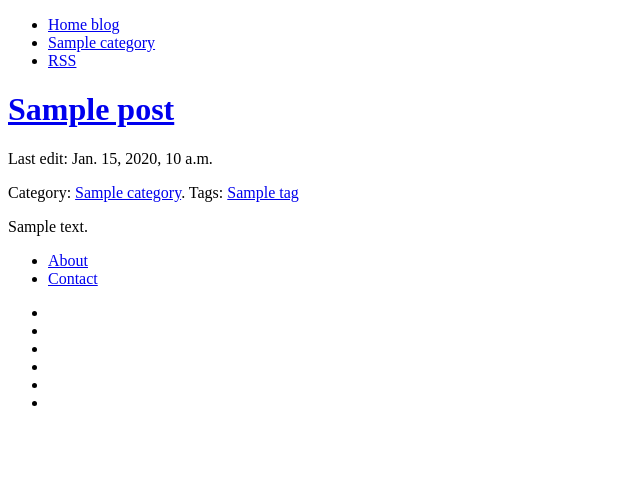
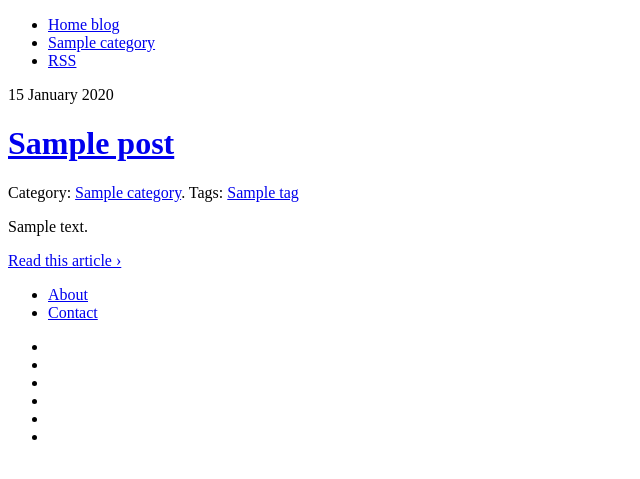
Before and after one commit to juanwolf/django_blog, a Django app: page / in a window 1280 px wide. Shown: the part 151-630 px from the top of the page, without its empty margins (0-640 px from the left). Run offline with Django 3.2, Linux system fonts and the light colour scheme; tables that the repository leaves empty hold one stand-in row (values such as "Sample post"); some libraries are stand-ins or nearby versions.

Commit message:
Added inheritance to posts template.

```diff
--- a/juanwolf_s_blog/blogengine/views.py
+++ b/juanwolf_s_blog/blogengine/views.py
@@ -86,6 +86,22 @@ class PostDetailView(IndexView):
         # Call the base implementation first to get a context
         # Add in a querySet the category
         context = self.get_context_categories()
+        posts = Post.objects.order_by('-pub_date')
+        post = self.get_queryset()
+        i = 0
+        while not(posts[i] == post) :
+            i += 1
+        context['has_next_post'] = i > 0
+        if context['has_next_post'] :
+            context['next_post'] = posts[i - 1]
+
+        context['has_previous_post'] = i <= len(posts)
+        if context['has_previous_post'] :
+            context['previous_post'] = posts[i + 1]
+
+
+
+
         return context
 
 class PostsFeed(Feed):
--- a/juanwolf_s_blog/templates/blogengine/category_detail.html
+++ b/juanwolf_s_blog/templates/blogengine/category_detail.html
@@ -10,7 +10,7 @@
    <h1> {{ category.name }} </h1>
    <p class="description category-desc"> {{ category.description}}</p>
    {% for post in post_list %}
-        {% include "blogengine/includes/post_template.html" %}
+        {% include "blogengine/post_preview_template.html" %}
    {% endfor %}
 
    {% endblock %}
--- a/juanwolf_s_blog/templates/blogengine/category_list.html
+++ b/juanwolf_s_blog/templates/blogengine/category_list.html
@@ -9,7 +9,7 @@
             <a id="category-{{category.slug_en}}"href="{{ category.get_absolute_url }}">
                 {{ category.name }}
             </a>
-            </li>
+        </li>
     {% endfor %}
         <li>
             <a id="link-rss" href="/feeds/posts/">RSS</a>
--- /dev/null
+++ b/juanwolf_s_blog/templates/blogengine/includes/base_post.html
@@ -0,0 +1,17 @@
+<div class="blog-post">
+    {% load i18n %}
+    <span class="post-edition">{{ post.pub_date | date:"d F Y" }}</span>
+    <h1 class="post-title"><a href="{{ post.get_absolute_url }}">{{ post.title }}</a></h1>
+    <p>
+        <span class="post-category">{% trans 'Category:' %}
+            <a href="{{ post.category.get_absolute_url }}">{{ post.category.name }}</a>.
+        </span>
+        <span class="post-tag">{% trans 'Tags:' %}
+            {% for tag in post.tags.all %}
+            <a href="{{ tag.get_absolute_url }}">{{ tag.name }}</a>
+            {% endfor %}
+        </span>
+    </p>
+    {% block post_content %}
+    {% endblock %}
+</div>
--- a/juanwolf_s_blog/templates/blogengine/includes/post_template.html
+++ b/juanwolf_s_blog/templates/blogengine/includes/post_template.html
@@ -1,17 +1,30 @@
-<div class="blog-post">
+{% extends "blogengine/includes/base_post.html" %}
+{% block post_content %}
+    <div class="post-content">
+        {{ post.text | safe }}
+    </div>
+    <div id="disqus_thread"></div>
+    <script type="text/javascript">
+        var disqus_shortname = 'juanwolfsblog'; // required: replace example with your forum shortname
+        (function() {
+            var dsq = document.createElement('script'); dsq.type = 'text/javascript'; dsq.async = true;
+            dsq.src = '//' + disqus_shortname + '.disqus.com/embed.js';
+            (document.getElementsByTagName('head')[0] || document.getElementsByTagName('body')[0]).appendChild(dsq);
+        })();
+    </script>
     {% load i18n %}
-    <h1><a href="{{ post.get_absolute_url }}">{{ post.title }}</a></h1>
-    <p>{% trans 'Last edit:' %} {{ post.pub_date }}</p>
-    <p>
-        <span class="post-category">{% trans 'Category:' %}
-            <a href="{{ post.category.get_absolute_url }}">{{ post.category.name }}</a>.
-        </span>
-        <span class="post-tag">{% trans 'Tags:' %}
-            {% for tag in post.tags.all %}
-            <a href="{{ tag.get_absolute_url }}">{{ tag.name }}</a>
-            {% endfor %}
-        </span>
-    </p>
-    <p>{{ post.text | safe }}</p>
-
-</div>
+    <noscript>{% trans 'Please enable JavaScript to view the '%} <a href="http://disqus.com/?ref_noscript">{% trans 'comments powered by Disqus.' %}</a></noscript>
+    <a href="http://disqus.com" class="dsq-brlink">{% trans 'comments powered by' %} <span class="logo-disqus">Disqus</span></a>
+    {% if has_previous_post %}
+    <a id="previous-article" href="{{previous_post.get_absolute_url}}">
+        &lsaquo;&lsaquo; {% trans 'Previous article' %}:
+        {{previous_post.title}}
+    </a>
+    {% endif %}
+    {% if has_next_post %}
+    <a id="next-article" href="{{next_post.get_absolute_url}}">
+        {% trans 'Next article' %}:
+        {{next_post.title}} &rsaquo;&rsaquo;
+    </a>
+    {% endif %}
+{% endblock %}
--- a/juanwolf_s_blog/templates/blogengine/post_list.html
+++ b/juanwolf_s_blog/templates/blogengine/post_list.html
@@ -2,7 +2,7 @@
     {% block content %}
         {% load i18n %}
         {% for post in post_list %}
-        {% include 'blogengine/includes/post_template.html'  %}
+        {% include 'blogengine/post_preview_template.html'  %}
 
         {% endfor %}
         {% if page_obj.has_previous %}
--- /dev/null
+++ b/juanwolf_s_blog/templates/blogengine/post_preview_template.html
@@ -0,0 +1,6 @@
+{%extends "blogengine/includes/base_post.html" %}
+    {% block post_content %}
+    <p class="post-content">{{ post.text | safe | truncatewords:500  }}</p>
+    {% load i18n %}
+    <a href="{{post.get_absolute_url}}">{% trans "Read this article" %} &rsaquo;</a>
+    {% endblock %}
--- a/juanwolf_s_blog/templates/blogengine/tag_detail.html
+++ b/juanwolf_s_blog/templates/blogengine/tag_detail.html
@@ -9,7 +9,7 @@
     {% block content %}
     <h1>{{ tag.name }}</h1>
     <p>{{ tag.description }}</p>
-    {% for post in object_list %}
-        {% include "blogengine/includes/post_template.html" %}
+    {% for post in object_list %
+            {% include "blogengine/post_preview_template.html" %}
     {% endfor %}
     {% endblock %}
```
Also changed, not shown: juanwolf_s_blog/templates/blogengine/post_detail.html (+2 -14 lines).
